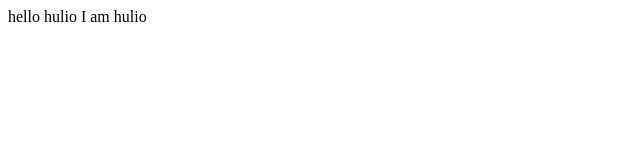
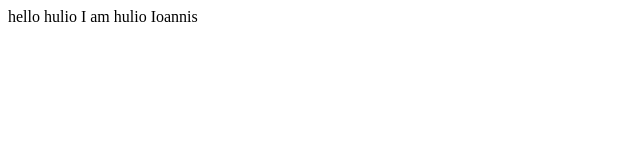
Before and after one commit to arximhdhs/git_practtise, a plain HTML site: page index.html in a window 1280 px wide. Shown: the full height of the page, 0-640 px from the left. Drawn offline with Linux system fonts and the light colour scheme.

Commit message:
second commit

```diff
--- a/index.html
+++ b/index.html
@@ -6,7 +6,7 @@
 <div>
     <div>
         <div>
-            hello hulio I am hulio
+            hello hulio I am hulio Ioannis
         </div>
     </div>
 </div>
```
